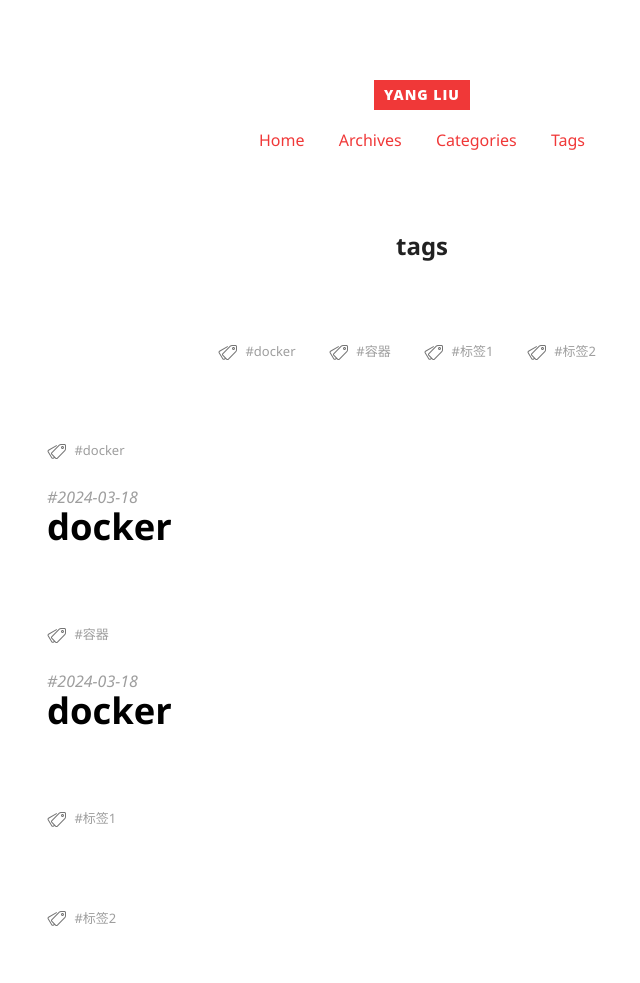
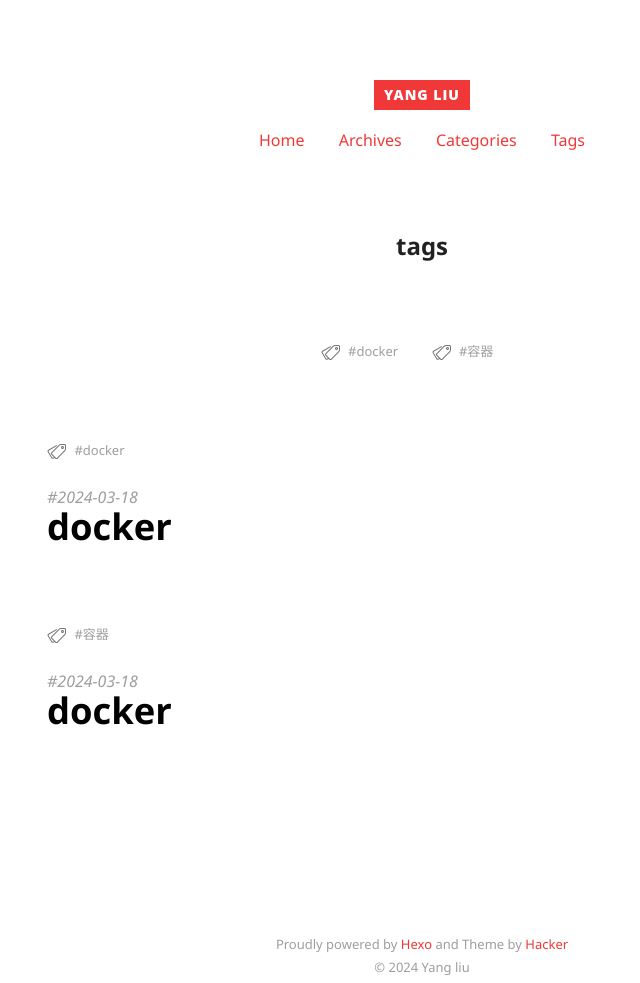
Before and after one commit to lyggo/lyggo.github.io, a plain HTML site: page tags/index.html in a window 1280 px wide. Shown: the top 983 px of the page, without its empty margins (218-858 px from the left). Drawn offline with Linux system fonts and the light colour scheme.

Commit message:
Site updated: 2024-03-18 13:57:05

```diff
--- a/tags/index.html
+++ b/tags/index.html
@@ -73,16 +73,6 @@
           <a href="/tags/%E5%AE%B9%E5%99%A8/" title="容器" rel="1">容器</a>
       </span>
 
-      <span class="post-tags">
-        <i class="icon-tags"></i>
-          <a href="/tags/%E6%A0%87%E7%AD%BE1/" title="标签1" rel="0">标签1</a>
-      </span>
-
-      <span class="post-tags">
-        <i class="icon-tags"></i>
-          <a href="/tags/%E6%A0%87%E7%AD%BE2/" title="标签2" rel="0">标签2</a>
-      </span>
-
   </div>
 
   <div class="archive">
@@ -125,22 +115,6 @@
 
     </div>
 
-    <div class="archive-tags">
-      <span class="post-tags">
-        <i class="icon-tags"></i>
-          <a href="/tags/%E6%A0%87%E7%AD%BE1/" title="标签1" rel="0">标签1</a>
-      </span>
-
-    </div>
-
-    <div class="archive-tags">
-      <span class="post-tags">
-        <i class="icon-tags"></i>
-          <a href="/tags/%E6%A0%87%E7%AD%BE2/" title="标签2" rel="0">标签2</a>
-      </span>
-
-    </div>
-
 
     <nav class="pagination">
 
```
Also changed, not shown: categories/index.html (+0 -13 lines).
